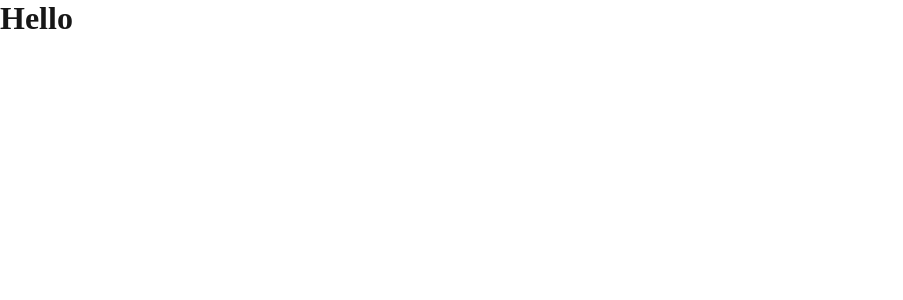
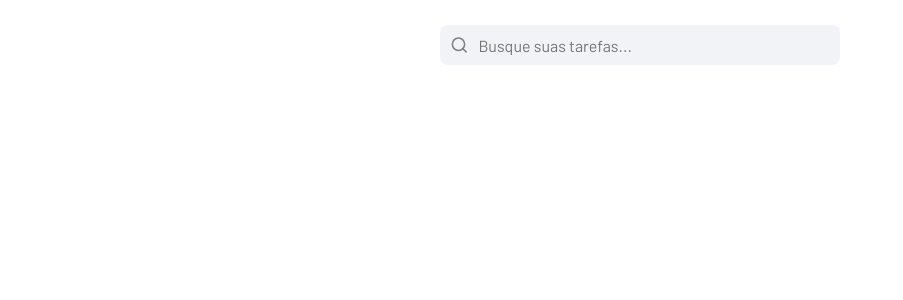
Before and after one commit to joelrodriguesvieira/task-manager, a Next.js app in the folder apps/web/: page / in a window 1280 px wide. Shown: the top 300 px of the page, without its empty margins (0-903 px from the left). Built offline with nearby package versions, Linux system fonts and the light colour scheme.

Commit message:
feature(web): create a search input

```diff
--- a/apps/web/app/globals.css
+++ b/apps/web/app/globals.css
@@ -1,12 +1,17 @@
 :root {
+  --font-barlow: "Barlow", sans-serif;
   --background: #ffffff;
   --foreground: #171717;
+
+  --color-white: #ffffff;
+  --color-gray: #f2f3f7;
 }
 
 html,
 body {
   max-width: 100vw;
   overflow-x: hidden;
+  font-family: var(--font-barlow);
 }
 
 body {
@@ -18,4 +23,5 @@ body {
   box-sizing: border-box;
   padding: 0;
   margin: 0;
+  font-family: var(--font-barlow);
 }
--- a/apps/web/app/layout.tsx
+++ b/apps/web/app/layout.tsx
@@ -1,5 +1,12 @@
 import type { Metadata } from "next";
 import "./globals.css";
+import { Barlow } from "next/font/google";
+
+const roboto = Barlow({
+  subsets: ["latin"],
+  weight: ["100", "300", "400", "500", "700", "900"],
+  variable: "--font-barlow",
+});
 
 export const metadata: Metadata = {
   title: "Gerenciador de tarefas",
--- /dev/null
+++ b/apps/web/app/page.module.css
@@ -0,0 +1,35 @@
+.main_container {
+  display: flex;
+  flex-direction: column;
+  align-items: center;
+  margin: 0 auto;
+  padding: 20px 0;
+}
+
+.form_search {
+  display: flex;
+  align-items: center;
+  gap: 10px;
+  height: 40px;
+  width: 400px;
+  padding: 0 10px;
+  color: gray;
+  border-radius: 8px;
+  border: none;
+  background-color: #f2f3f7;
+  margin: 5px 0;
+}
+
+.input_search {
+  background-color: transparent;
+  border: none;
+  outline: none;
+  font-size: 1rem;
+  color: black;
+  font-style: bold;
+  width: 100%;
+}
+
+.icon_search {
+  cursor: pointer;
+}
--- a/apps/web/app/page.tsx
+++ b/apps/web/app/page.tsx
@@ -1,3 +1,39 @@
+"use client";
+
+import { ChangeEvent, useState } from "react";
+import styles from "./page.module.css";
+import { Search } from "lucide-react";
+import { Task } from "./types/task";
+
 export default function Home() {
-  return <h1>Hello</h1>;
+  const [search, setSearch] = useState("");
+  const [tasks, setTasks] = useState<Task[]>([]);
+
+  const filteredTasks =
+    search !== ""
+      ? tasks.filter((task) =>
+          task.title.toLocaleLowerCase().includes(search.toLocaleLowerCase())
+        )
+      : tasks;
+
+  function handleSearch(event: ChangeEvent<HTMLInputElement>) {
+    const query = event.target.value;
+    setSearch(query);
+  }
+
+  return (
+    <main className={styles.main_container}>
+      <header>
+        <form className={styles.form_search}>
+         <Search size={20} className={styles.icon_search}/>
+          <input
+            type="text"
+            placeholder="Busque suas tarefas..."
+            onChange={handleSearch}
+            className={styles.input_search}
+          />
+        </form>
+      </header>
+    </main>
+  );
 }
--- /dev/null
+++ b/apps/web/app/types/task.ts
@@ -0,0 +1,12 @@
+export type Task = {
+  id: string;
+  title: string;
+  description: string;
+  status: string;
+}
+
+export enum TaskStatus {
+    TODO = "pendente",
+    IN_PROGRESS = "em andamento",
+    DONE = "feita"
+}
--- a/apps/web/package.json
+++ b/apps/web/package.json
@@ -12,6 +12,7 @@
   },
   "dependencies": {
     "@repo/ui": "workspace:*",
+    "lucide-react": "^0.503.0",
     "next": "^15.3.0",
     "react": "^19.1.0",
     "react-dom": "^19.1.0"
```
Also changed, not shown: 1 other file (tests, documents, lock files or other folders).
